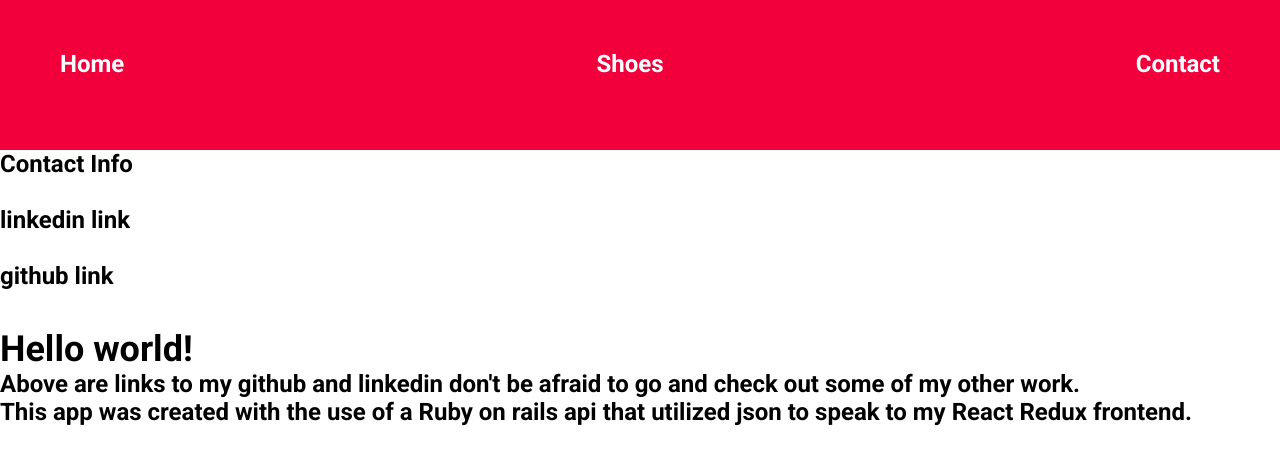
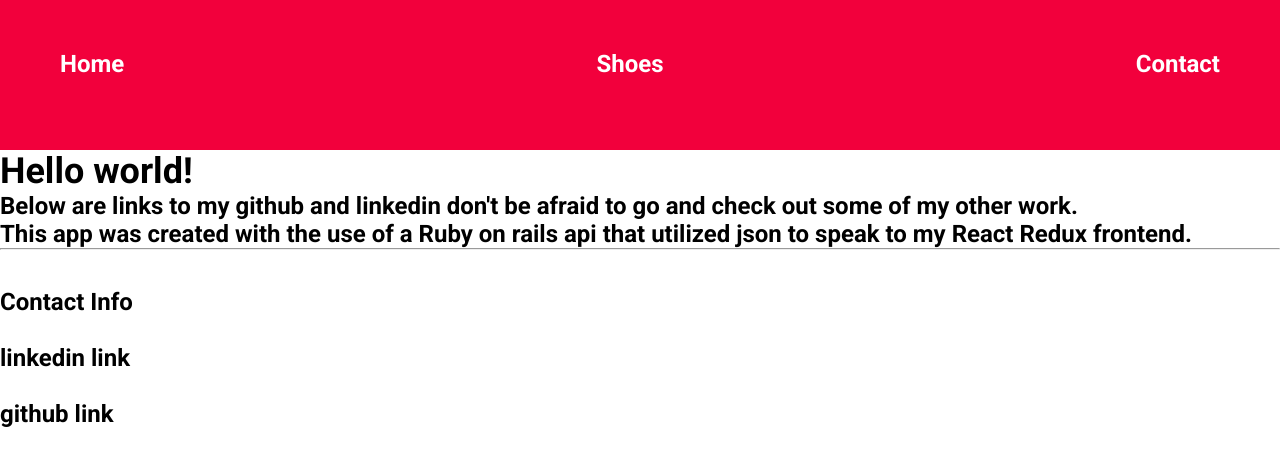
Before and after one commit to pledgedavis/React-ShoeClub, a React (Create React App) app in the folder frontend/: page /contact in a window 1280 px wide. Shown: the top 466 px of the page. Built offline with nearby package versions, Linux system fonts and the light colour scheme.

Commit message:
adding css

```diff
--- a/frontend/src/components/AboutMe.js
+++ b/frontend/src/components/AboutMe.js
@@ -3,7 +3,7 @@ import React from "react";
 export default function AboutMe() {
   return <div>
     <h2> Hello world! </h2>
-     <p>Above are links to my github and linkedin don't be afraid to go and check out some of my other work.</p>
+     <p>Below are links to my github and linkedin don't be afraid to go and check out some of my other work.</p>
      <p>This app was created with the use of a Ruby on rails api that utilized json to speak to my React Redux frontend.</p>
 
   </div>;
--- a/frontend/src/containers/Contact.js
+++ b/frontend/src/containers/Contact.js
@@ -6,12 +6,13 @@ export default function Contact() {
   return (
     <div>
       <h2>
-        <ContactMe />
+        <AboutMe />
       </h2>
+      <hr></hr>
       <br></br>
       <br></br>
       <h2>
-        <AboutMe />
+        <ContactMe />
       </h2>
     </div>
   );
--- a/frontend/src/containers/Welcome.js
+++ b/frontend/src/containers/Welcome.js
@@ -6,7 +6,6 @@ export default function Welcome() {
   return (
     <div>
       <WelcomeHeader />
-
       <WelcomeAbout />
     </div>
   );
```
Also changed, not shown: 1 other file (tests, documents, lock files or other folders).
